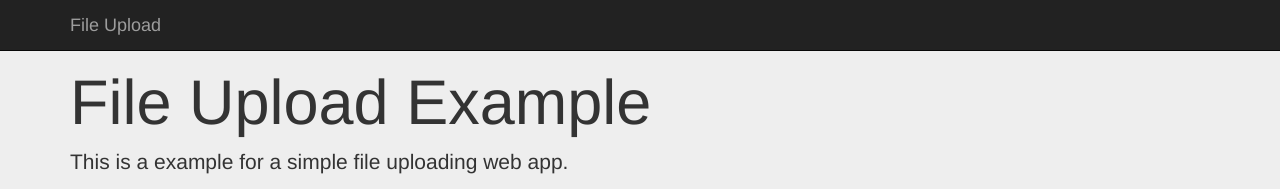
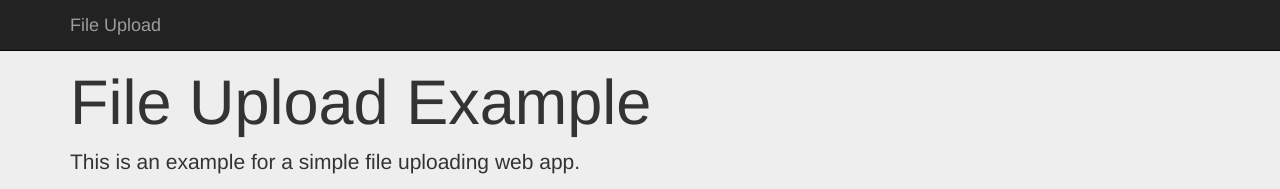
Before and after one commit to makazeu/nodejs-fileupload, a plain HTML site: page index.html in a window 1280 px wide. Shown: the top 189 px of the page. Drawn offline with nearby package versions, Linux system fonts and the light colour scheme.

Commit message:
repo fix

```diff
--- a/index.html
+++ b/index.html
@@ -28,7 +28,7 @@
             <div class="jumbotron">
                   <div class="container" ng-app="fileUpload" ng-controller="MyCtrl">
                         <h1>File Upload Example</h1>
-                        <p>This is a example for a simple file uploading  web app.</p>
+                        <p>This is an example for a simple file uploading  web app.</p>
 
                         <form class="form-inline" role="form" name="fileUploadForm">
                               <fieldset>
```
